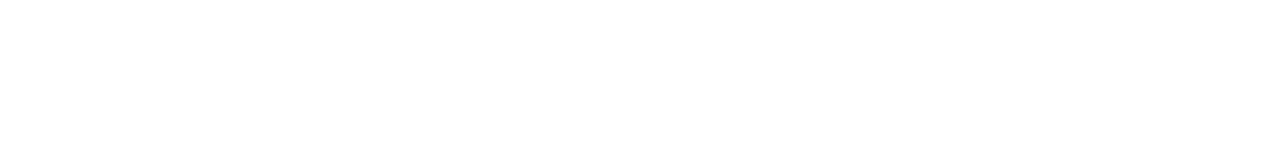
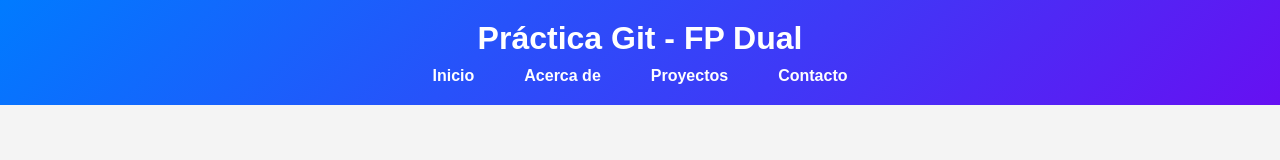
Before and after one commit to kiara-modo-estudiante/git-dual, a plain HTML site: page index.html in a window 1280 px wide. Drawn offline with Linux system fonts and the light colour scheme; files that its build step writes are made by us from their sources.

Commit message:
Estructura y estilos de barra de navegación

```diff
--- a/css/styles.css
+++ b/css/styles.css
@@ -0,0 +1,54 @@
+/* Estilos generales */
+body {
+  font-family: "Poppins", sans-serif;
+  margin: 0;
+  padding: 0;
+  background-color: #f4f4f4;
+  color: #333;
+}
+
+/* Contenedor para centrar contenido */
+.container {
+  width: 90%;
+  max-width: 1200px;
+  margin: 0 auto;
+}
+
+/* Estilos del Header */
+header {
+  background: linear-gradient(135deg, #007bff, #6610f2);
+  color: #fff;
+  padding: 20px 0;
+  text-align: center;
+}
+
+header h1 {
+  margin: 0;
+  font-size: 2rem;
+}
+
+nav ul {
+  list-style: none;
+  padding: 0;
+  margin: 10px 0 0;
+  display: flex;
+  justify-content: center;
+  gap: 20px;
+}
+
+nav ul li {
+  display: inline;
+}
+
+nav ul li a {
+  text-decoration: none;
+  color: #fff;
+  font-weight: bold;
+  padding: 8px 15px;
+  border-radius: 5px;
+  transition: 0.3s ease-in-out;
+}
+
+nav ul li a:hover {
+  background: rgba(255, 255, 255, 0.2);
+}
--- a/index.html
+++ b/index.html
@@ -8,6 +8,18 @@
     <title>Git - Práctica FP Dual</title>
 </head>
 <body>
-
+    <header>
+        <div class="container">
+            <h1>Práctica Git - FP Dual</h1>
+            <nav>
+                <ul>
+                    <li><a href="#">Inicio</a></li>
+                    <li><a href="#">Acerca de</a></li>
+                    <li><a href="#">Proyectos</a></li>
+                    <li><a href="#">Contacto</a></li>
+                </ul>
+            </nav>
+        </div>
+    </header>
 </body>
 </html>
```
